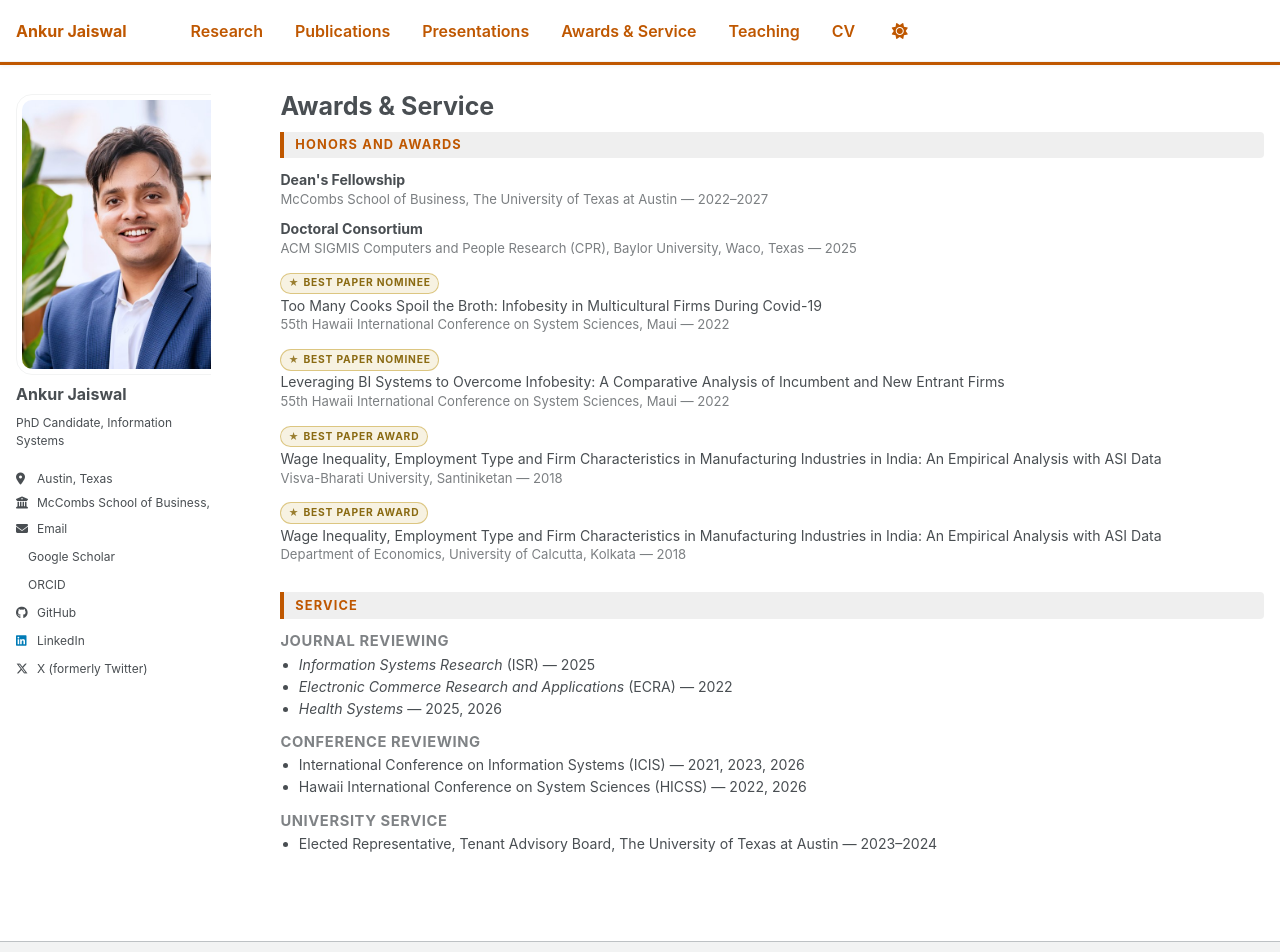
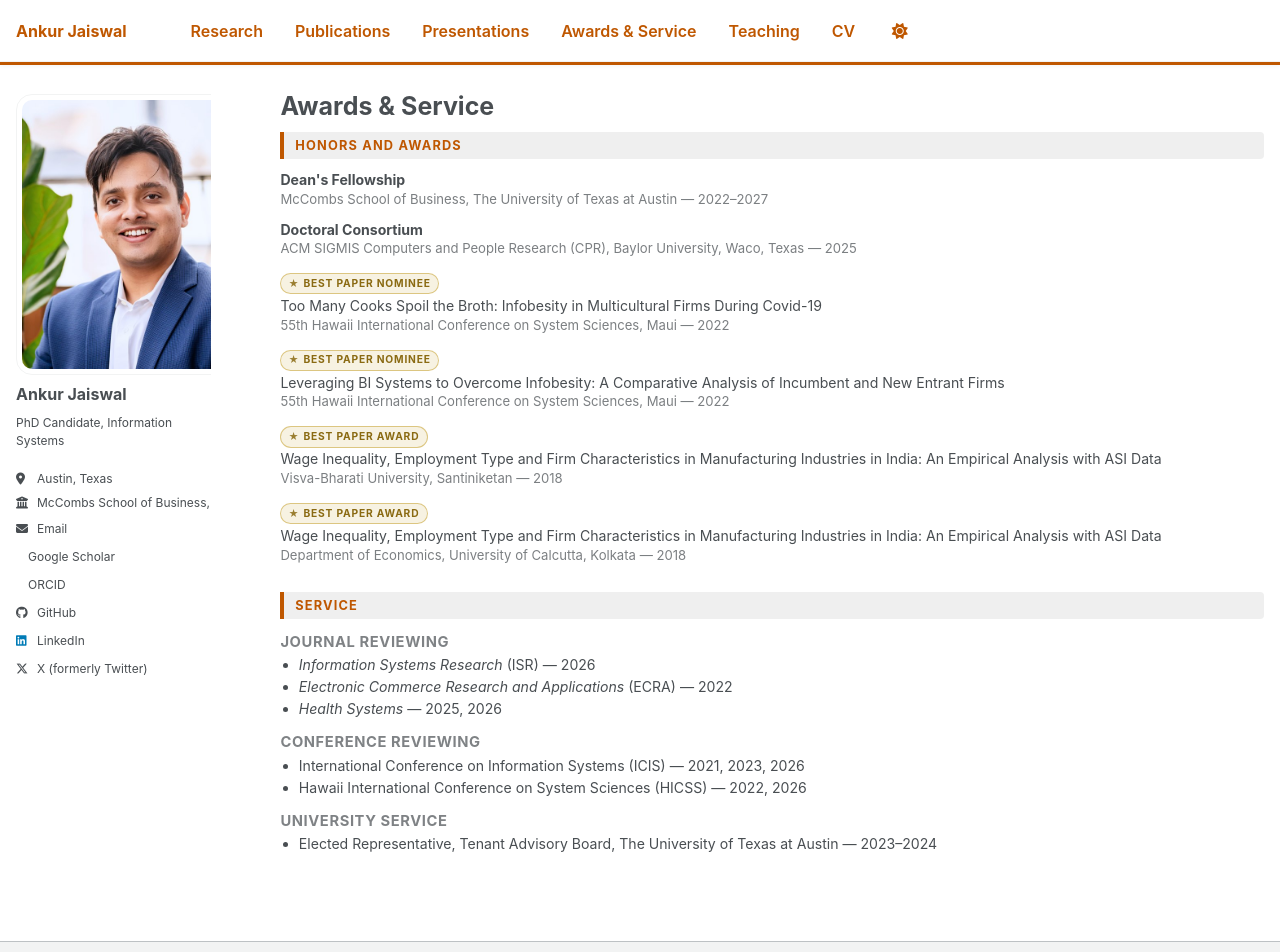
Before and after one commit to ankurjaiswal-aj/ankurjaiswal-aj.github.io, a Jekyll site: the page built from _pages/service.html, in a window 1280 px wide and 1041 px high. Shown: the top 952 px of the window. Built offline with Jekyll 4.4.1, drawn with Linux system fonts in a browser that asks for light colours; a style sheet for code colours, icons or effects is not loaded.

Commit message:
Awards: ISR review year to 2026
Co-Authored-By: Claude Opus 5 (1M context) <noreply@anthropic.com>
Claude-Session: https://claude.ai/code/session_01E9crG7vAU8vaRPUgnD2akC

```diff
--- a/_pages/service.html
+++ b/_pages/service.html
@@ -47,7 +47,7 @@ author_profile: true
 
 <h3>Journal Reviewing</h3>
 <ul>
-  <li><em>Information Systems Research</em> (ISR) &mdash; 2025</li>
+  <li><em>Information Systems Research</em> (ISR) &mdash; 2026</li>
   <li><em>Electronic Commerce Research and Applications</em> (ECRA) &mdash; 2022</li>
   <li><em>Health Systems</em> &mdash; 2025, 2026</li>
 </ul>
```
